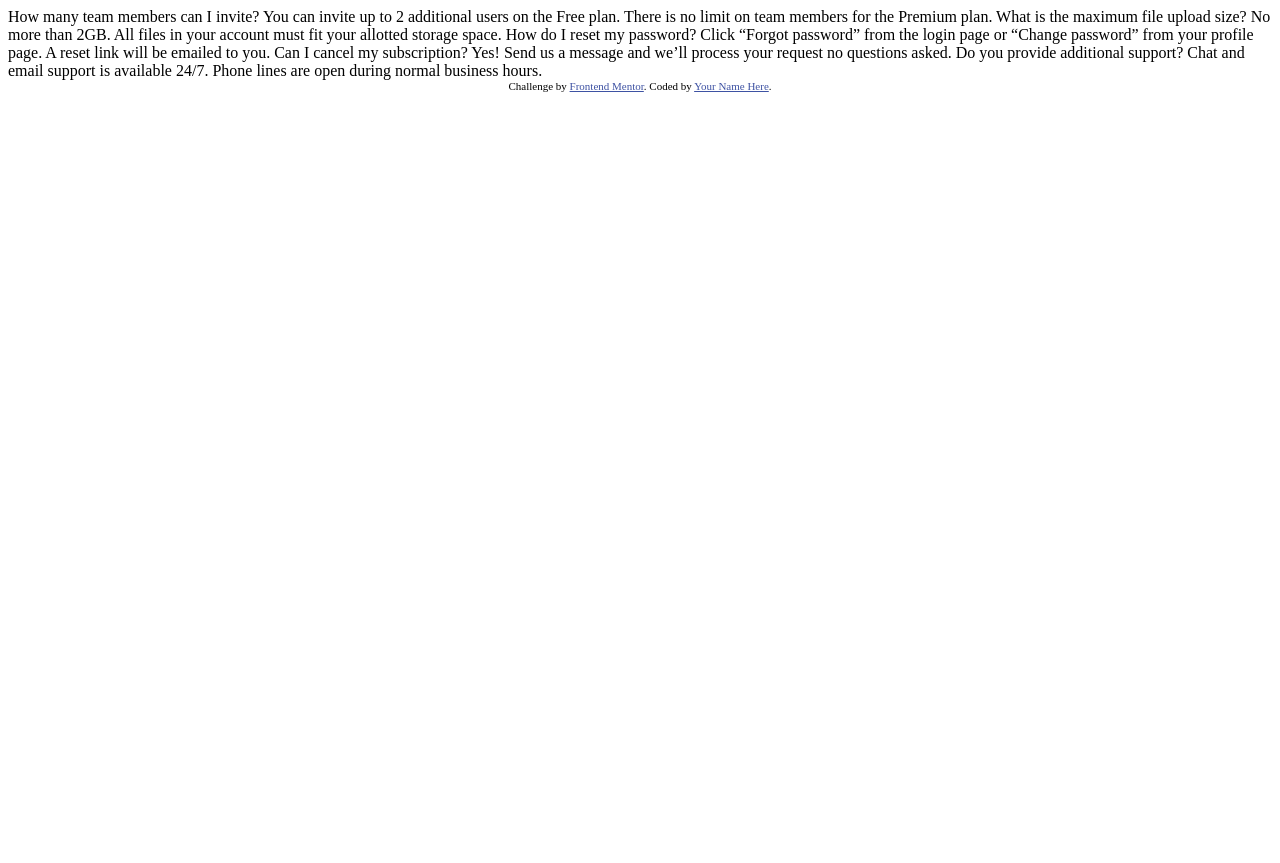
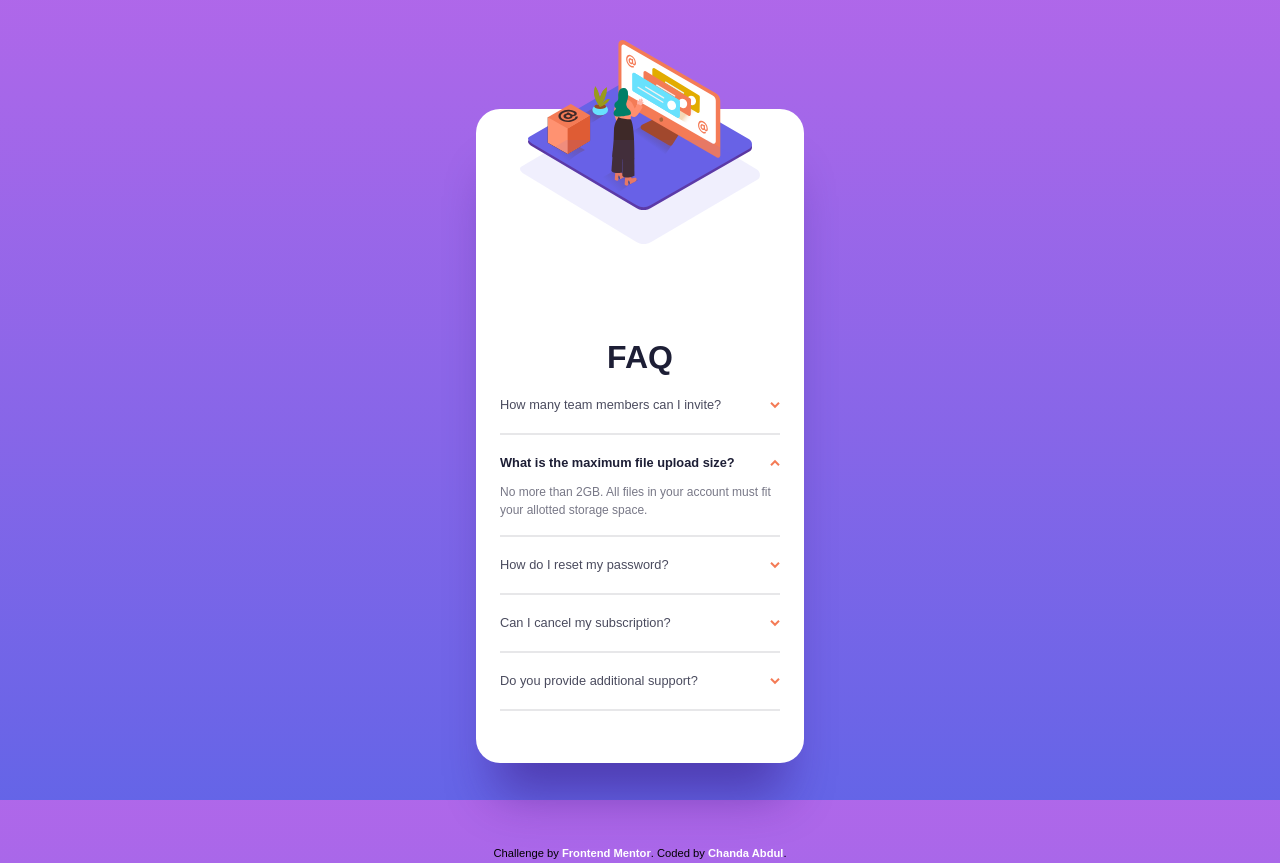
Before and after one commit to Chanda-Abdul/faq-accordion-card, a plain HTML site: page index.html in a window 1280 px wide. Before the commit the page ends 800 px from the top, so only its background shows below. Drawn offline with Linux system fonts and the light colour scheme; a web font is replaced by a local one.

Commit message:
MVP complete

```diff
--- a/index.html
+++ b/index.html
@@ -1,40 +1,77 @@
 <!DOCTYPE html>
 <html lang="en">
+
 <head>
   <meta charset="UTF-8">
-  <meta name="viewport" content="width=device-width, initial-scale=1.0"> <!-- displays site properly based on user's device -->
+  <meta name="viewport"
+        content="width=device-width, initial-scale=1.0"> <!-- displays site properly based on user's device -->
+  <link rel="icon"
+        type="image/png"
+        sizes="32x32"
+        href="./images/favicon-32x32.png">
+  <link rel="stylesheet"
+        href="styles.css">
+  <title>Frontend Mentor | FAQ Accordion Card</title>
+</head>
 
-  <link rel="icon" type="image/png" sizes="32x32" href="./images/favicon-32x32.png">
+<body>
+  <div class="container">
+    <div class="illustration">
+      <span class="image"></span>
+    </div>
+    <div class="card-faq">
 
-  <title>Frontend Mentor | FAQ Accordion Card</title>
+<div class="content">
+      <h1>FAQ</h1>
+      <ul class="accordion">
+        <li>
+          <h2 class="faq-question"> How many team members can I invite?
+          </h2>
+          <p class="faq-answer">You can invite up to 2 additional users on the Free plan. There is no limit on
+            team members for the Premium plan.</p>
+          <hr>
+        </li>
 
-  <!-- Feel free to remove these styles or customise in your own stylesheet 👍 -->
-  <style>
-    .attribution { font-size: 11px; text-align: center; }
-    .attribution a { color: hsl(228, 45%, 44%); }
-  </style>
-</head>
-<body>
-  How many team members can I invite?
-  You can invite up to 2 additional users on the Free plan. There is no limit on
-  team members for the Premium plan.
+        <li class="active">
+          <h2 class="faq-question">What is the maximum file upload size?
+          </h2>
+          <p class="faq-answer">No more than 2GB. All files in your account must fit your allotted storage space.
+          </p>
+          <hr>
+        </li>
 
-  What is the maximum file upload size?
-  No more than 2GB. All files in your account must fit your allotted storage space.
+        <li>
+          <h2 class="faq-question">How do I reset my password?</h2>
+          <p class="faq-answer">Click “Forgot password” from the login page or “Change password” from your profile page.
+            A reset link will be emailed to you.</p>
+          <hr>
+        </li>
 
-  How do I reset my password?
-  Click “Forgot password” from the login page or “Change password” from your profile page.
-  A reset link will be emailed to you.
+        <li>
+          <h2 class="faq-question">Can I cancel my subscription?</h2>
+          <p class="faq-answer">Yes! Send us a message and we’ll process your request no questions asked.</p>
+          <hr>
+        </li>
 
-  Can I cancel my subscription?
-  Yes! Send us a message and we’ll process your request no questions asked.
+        <li>
+          <h2 class="faq-question">Do you provide additional support?</h2>
+          <p class="faq-answer">Chat and email support is available 24/7. Phone lines are open during normal business
+            hours.</p>
+          <hr>
+        </li>
 
-  Do you provide additional support?
-  Chat and email support is available 24/7. Phone lines are open during normal business hours.
-
+      </ul></div>
+    </div>
+  </div>
   <div class="attribution">
-    Challenge by <a href="https://www.frontendmentor.io?ref=challenge" target="_blank">Frontend Mentor</a>.
-    Coded by <a href="#">Your Name Here</a>.
+    Challenge by <a href="https://www.frontendmentor.io?ref=challenge"
+       target="_blank">Frontend Mentor</a>.
+    Coded by <a href="https://www.ChandaAbdul.dev"
+       target="_blank">Chanda Abdul</a>.
   </div>
 </body>
+
+<script src="/script.js"
+        defer></script>
+
 </html>
--- /dev/null
+++ b/script.js
@@ -0,0 +1,10 @@
+const accordion = document.querySelector("ul");
+
+
+
+for(let i = 0; i < accordion.children.length; i++){
+    accordion.children[i].addEventListener('click', function(){
+        this.classList.toggle('active');
+    })
+
+}
--- /dev/null
+++ b/styles.css
@@ -0,0 +1,232 @@
+@import url(https://fonts.bunny.net/css?family=kumbh-sans:400,700);
+
+* {
+  box-sizing: border-box;
+  margin: 0;
+  padding: 0;
+  font-family: 'Kumbh Sans', sans-serif;
+  font-weight: 700;
+}
+
+:root {
+  --primary-text-very-dark-desaturated-blue: hsl(238, 29%, 16%);
+  --primary-text-soft-red: hsl(14, 88%, 65%);
+  --gradient-soft-violet: hsl(273, 75%, 66%);
+  --gradient-soft-blue: hsl(240, 73%, 65%);
+  --image-shadow-blue: hsl(243, 73%, 64%);
+  --neutral-text-very-dark-grayish-blue: hsl(237, 12%, 33%);
+  --neutral-text-dark-grayish-blue: hsl(240, 6%, 50%);
+  --dividers-light-grayish-blue: hsl(240, 5%, 91%);
+}
+
+body {
+  font-size: 1rem;
+  background: linear-gradient(
+    180deg,
+    var(--gradient-soft-violet) 0%,
+    var(--gradient-soft-blue) 100%
+  );
+  display: flex;
+  flex-direction: column;
+  align-items: center;
+  justify-content: center;
+  text-align: center;
+  height: 200%;
+  width: 100%;
+}
+
+.container {
+  padding-top: 2.5rem;
+}
+
+.illustration .image {
+  background-image: url('/images/illustration-woman-online-mobile.svg');
+  background-repeat: no-repeat;
+  position: absolute;
+  width: 14rem;
+  height: 11.25rem;
+  left: calc(50vw - 7rem);
+  top: 2.5rem;
+  z-index: 2;
+}
+
+.illustration .image::after {
+  position: absolute;
+  content: url('/images/bg-pattern-mobile.svg');
+  z-index: 3;
+  width: 14rem;
+  height: 11.25rem;
+  left: -0.5rem;
+  top: 6.25rem;
+}
+
+.card-faq {
+  width: 20.5rem;
+  min-height: 33.5rem;
+  margin-top: 8.25rem;
+  margin-bottom: 5.3rem;
+  padding: 2rem 1.5rem 1.5rem;
+  background: #ffffff;
+  box-shadow: 0px 3.125rem 3.125rem -1.25rem hsla(260, 74%, 27%, 0.497);
+  border-radius: 1.5rem;
+}
+.content {
+  padding-top: 12.25rem;
+  display: flex;
+  flex-direction: column;
+  align-items: center;
+  justify-content: flex-start;
+  min-height: 35.5rem;
+}
+h1 {
+  color: var(--primary-text-very-dark-desaturated-blue);
+  font-size: 2rem;
+  line-height: 2.5rem;
+}
+
+p {
+  font-size: 0.75rem;
+  font-weight: 400;
+  text-align: left;
+}
+
+ul {
+  list-style: none;
+  margin-bottom: 1.75rem;
+}
+
+.faq-question,
+.faq-answer {
+  width: 100%;
+  display: flex;
+  flex-direction: row;
+  justify-content: space-between;
+  align-items: center;
+}
+.faq-question {
+  font-size: 0.8rem;
+  font-weight: 400;
+  line-height: 1rem;
+  margin: 1.25rem 0;
+  color: var(--neutral-text-very-dark-grayish-blue);
+}
+.faq-answer {
+  display: none;
+  width: 100%;
+  height: 0px;
+  overflow: hidden;
+  color: var(--neutral-text-dark-grayish-blue);
+  font-size: 0.75rem;
+  font-weight: 400;
+  line-height: 1.125rem;
+}
+
+.active .faq-question {
+  color: var(--primary-text-very-dark-desaturated-blue);
+  font-weight: 700;
+  margin-bottom: 0px;
+}
+
+.faq-question::after {
+  content: url('/images/icon-arrow-down.svg');
+}
+
+.active .faq-question::after {
+  transform: scaleY(-1);
+}
+
+.active .faq-answer {
+  display: block;
+  height: auto;
+  overflow: visible;
+  margin-top: 0.75rem;
+}
+
+hr {
+  margin-top: 1rem;
+  border: 1px solid var(--dividers-light-grayish-blue);
+}
+
+.attribution {
+  margin-top: auto;
+  bottom: 0;
+  font-size: 0.7rem;
+  text-align: center;
+  padding-bottom: 0.25rem;
+  font-weight: 400;
+}
+
+.attribution a {
+  color: white;
+  text-decoration: none;
+}
+
+.attribution a:visited {
+  color: var(--primary-text-very-dark-desaturated-blue);
+}
+
+.attribution a:hover {
+  color: var(--primary-text-soft-red);
+}
+
+@media (min-width: 48em) {
+  body {
+    width: 100vw;
+    height: 100vh;
+  }
+}
+@media (min-width: 90em) {
+  .illustration span.image {
+    background-image: url('/images/illustration-woman-online-desktop.svg');
+    height: 100%;
+    width: 100%;
+    left: 197px;
+    top: 199px;
+  }
+
+  .container {
+    padding: 129px auto auto 281px;
+  }
+
+  .illustration::after {
+    content: url('/images/illustration-box-desktop.svg');
+    height: 106px;
+    width: 90px;
+    left: 170px;
+    top: 335px;
+
+    position: absolute;
+    z-index: 3;
+  }
+  .illustration .image::after {
+    content: url('/images/bg-pattern-desktop.svg');
+    height: 568px;
+    width: 964px;
+    left: -500px;
+    top: -375px;
+    z-index: 1;
+  }
+
+  .card-faq {
+    width: 920px;
+    min-height: 509px;
+    padding: 65px 0 0rem;
+  }
+
+  .content {
+    width: calc(920px - 475px);
+    height: 100%;
+    padding-top: 0%;
+    margin-left: 475px;
+    margin-right: 95px;
+    text-align: left;
+  }
+
+  ul {
+    width: 350px;
+  }
+
+  .faq-question {
+    margin: 1.2rem 0;
+  }
+}
```
Also changed, not shown: 3 other files.
